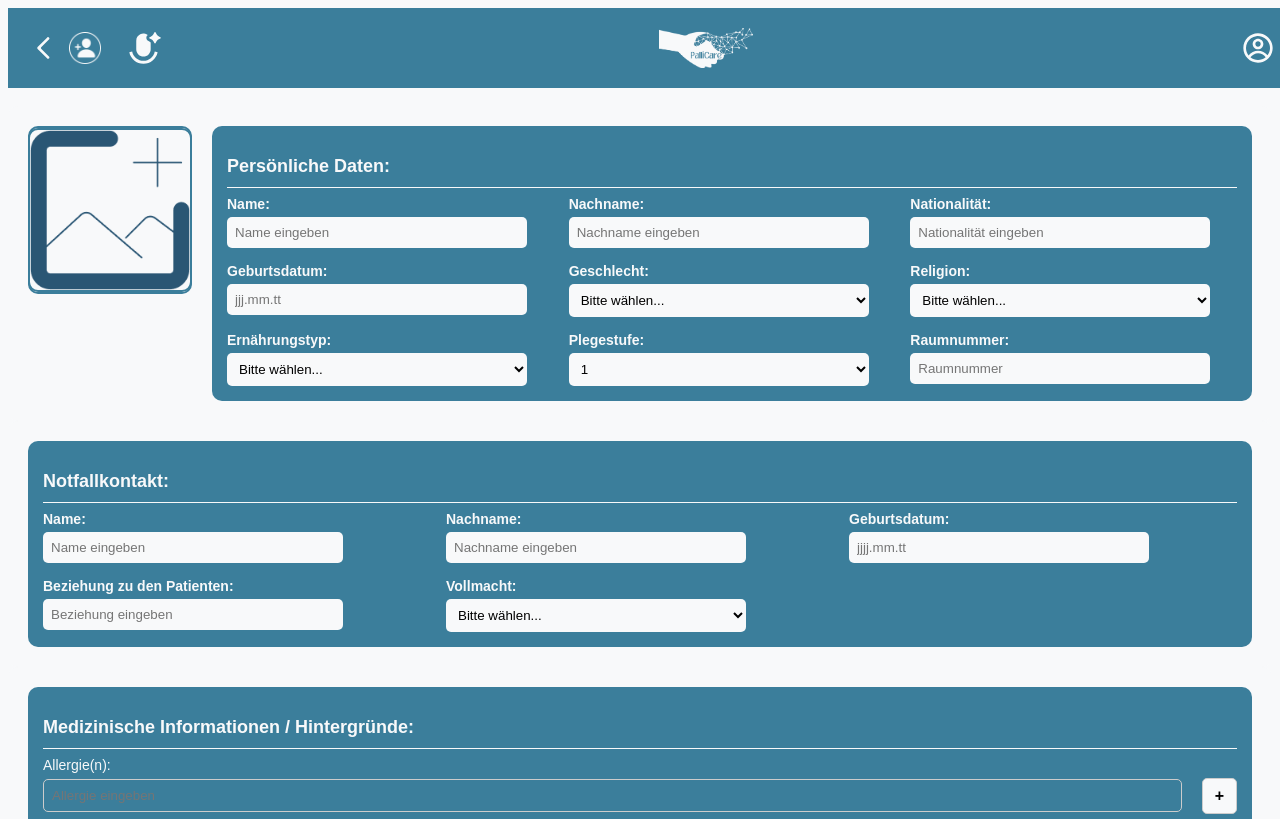
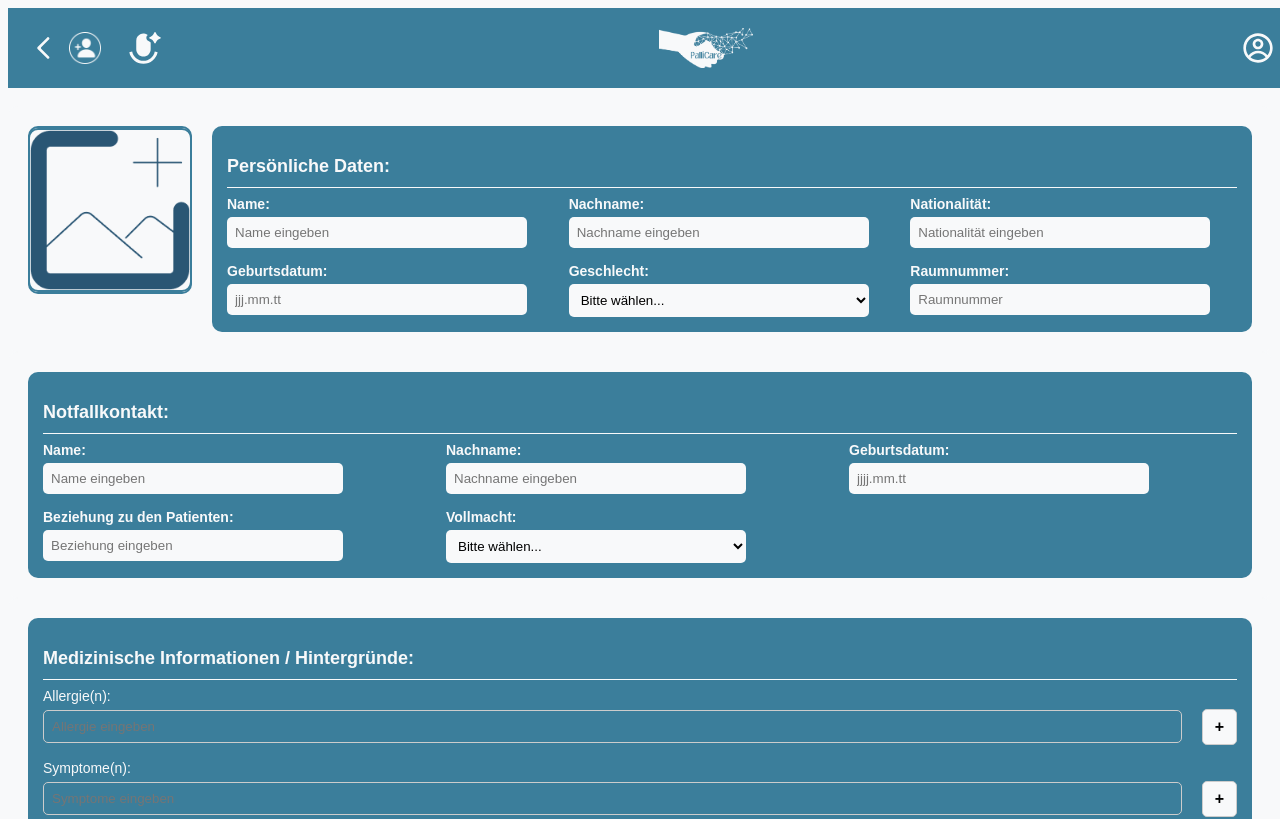
Before and after one commit to Palicare/Frontend, a React (Vite) app: page /adduser in a window 1280 px wide. Shown: the top 819 px of the page. Built offline with nearby package versions, Linux system fonts and the light colour scheme.

Commit message:
saves image and inputs when switching between camera and inputs

```diff
--- a/src/App.jsx
+++ b/src/App.jsx
@@ -15,7 +15,7 @@ export default function App() {
                 <Route path="/patientenprofile" element={<Patientenprofile/>}/>
                 <Route path="/assistant/:patientId" element={<Assistant/>}/>
                 <Route path="/adduser" element={<AddUserPage/>}/>
-                <Route path="/addUser/camera/:patientId" element={<CameraView/>}/>
+                <Route path="/addUser/camera/" element={<CameraView/>}/>
             </Routes>
         </Router>
     )
--- a/src/components/BasicInfoForm.jsx
+++ b/src/components/BasicInfoForm.jsx
@@ -1,12 +1,21 @@
-import { useNavigate } from 'react-router-dom';
+import { useNavigate, useLocation } from "react-router-dom";
+import { useEffect } from "react";
 import "../styles/AddUserPage.css";
 import AddCamera from "../Assets/AddCamera.png";
 
-const BasicInforForm = ({patientData, setPatientData}) => {
+const BasicInforForm = ({ patientData, setPatientData }) => {
+  const navigate = useNavigate();
+  const location = useLocation(); // Get navigation state
 
-  const navigate = useNavigate();
+  useEffect(() => {
+    if (location.state && location.state.capturedImage) {
+      setPatientData((prevData) => ({
+        ...prevData,
+        profileImage: location.state.capturedImage, // Save image in patientData
+      }));
+    }
+  }, [location.state, setPatientData]);
 
-    // 处理输入框变化
   const handleChange = (e) => {
     const { name, value } = e.target;
     setPatientData((prevData) => ({
@@ -16,48 +25,48 @@ const BasicInforForm = ({patientData, setPatientData}) => {
   };
 
   const handleImageClick = () => {
-      // Navigiert zur Kamera-Seite
-      navigate(`/adduser/camera/${patientData.id}`);
+    navigate(`/adduser/camera/`);
   };
 
   return (
     <div className="personal-data-container">
-          {/* Upload  upload-icon */}
+      {/* Upload Image Section */}
       <div className="image-upload" onClick={handleImageClick}>
-            <img src={AddCamera} alt="Upload Image" className="image-upload" />
+        <img
+          src={patientData.profileImage || AddCamera} // Use uploaded image if available
+          alt="Upload Image"
+          className="image-upload"
+        />
       </div>
 
-          {/* Personal Info */}
+      {/* Personal Info Form */}
       <div className="personal-data-form">
         <h2 className="form-title">Persönliche Daten:</h2>
         <hr className="linie-divider" />
-
         <div className="form-grid">
-
           <div className="form-group">
-                <label className=".form-group label">Name:</label>
-                <input className=".form-group input"type="text" placeholder="Name eingeben" name="firstName" value={patientData.firstName|| ""} onChange={handleChange}
-               />
+            <label>Name:</label>
+            <input type="text" placeholder="Name eingeben" name="firstName" value={patientData.firstName || ""} onChange={handleChange} />
           </div>
 
           <div className="form-group">
-                <label className=".form-group label">Nachname:</label>
-                <input type="text" placeholder="Nachname eingeben" name="lastName" value={patientData.lastName|| ""} onChange={handleChange} />
+            <label>Nachname:</label>
+            <input type="text" placeholder="Nachname eingeben" name="lastName" value={patientData.lastName || ""} onChange={handleChange} />
           </div>
 
           <div className="form-group">
-                <label className=".form-group label">Nationalität:</label>
-                <input type="text" placeholder="Nationalität eingeben"  name="nationality" value={patientData.nationality|| ""} onChange={handleChange}   />
+            <label>Nationalität:</label>
+            <input type="text" placeholder="Nationalität eingeben" name="nationality" value={patientData.nationality || ""} onChange={handleChange} />
           </div>
 
           <div className="form-group">
-                <label className=".form-group label">Geburtsdatum:</label>
-                <input  type="text" placeholder="jjj.mm.tt" name="birthDate" value={patientData.birthDate|| ""} onChange={handleChange} />
+            <label>Geburtsdatum:</label>
+            <input type="text" placeholder="jjj.mm.tt" name="birthDate" value={patientData.birthDate || ""} onChange={handleChange} />
           </div>
 
           <div className="form-group">
             <label>Geschlecht:</label>
-                <select name="gender" value={patientData.gender} onChange={handleChange}>
+            <select name="gender" value={patientData.gender || ""} onChange={handleChange}>
               <option value="" disabled hidden>Bitte wählen...</option>
               <option>Weiblich</option>
               <option>Männlich</option>
@@ -66,63 +75,12 @@ const BasicInforForm = ({patientData, setPatientData}) => {
           </div>
 
           <div className="form-group">
-                <label>Religion:</label>
-                <select name="religion" value={patientData.religion} onChange={handleChange}>
-                  <option value="" disabled hidden>Bitte wählen...</option>
-                  <option>Keine</option>
-                  <option>Christentum</option>
-                  <option>Islam</option>
-                  <option>Buddhism</option>
-                  <option>Hinduism</option>
-                  <option>Judaism</option>
-                  <option>Sikhism</option>
-                  <option>Taoism</option>
-                  <option>Zoroastrismus</option>
-                  <option>Shintoismus</option>
-                  <option>Andere</option>
-                </select>
-              </div>
-
-              <div className="form-group">
-                <label>Ernährungstyp:</label>
-                <select name="diet" value={patientData.diet} onChange={handleChange}>
-                <option value="" disabled hidden>Bitte wählen...</option>
-                <option>Normalkost</option>
-                <option>Hausmannskost</option>
-                <option>Vegetarisch</option>
-                <option>Vegan</option>
-                <option>Halal</option>
-                <option>Koscher</option>
-                <option>Diät</option>
-                <option>Glutenfreie Ernährung</option>
-                <option>Laktosefreie Ernährung</option>
-                <option>Andere</option>
-                </select>
-              </div>
-
-              <div className="form-group">
-                <label>Plegestufe:</label>
-                <select name="careLevel" value={patientData.careLevel} onChange={handleChange}>
-                <option value="" disabled hidden>Bitte wählen...</option>
-                <option>1</option>
-                <option>2 </option>
-                <option>3</option>
-                <option>4</option>
-                <option>5</option>
-                </select>
-              </div>
-
-              <div className="form-group">
-                <label className=".form-group label">Raumnummer:</label>
-                <input type="text" placeholder="Raumnummer" name="roomNumber" value={patientData.roomNumber|| ""} onChange={handleChange}  />
-              </div>
-
-
-
+            <label>Raumnummer:</label>
+            <input type="text" placeholder="Raumnummer" name="roomNumber" value={patientData.roomNumber || ""} onChange={handleChange} />
           </div>
         </div>
       </div>
-
+    </div>
   );
 };
 
--- a/src/pages/AddUserPage.jsx
+++ b/src/pages/AddUserPage.jsx
@@ -1,4 +1,3 @@
-
 import BasicInforForm from "../components/BasicInfoForm.jsx";
 import HeaderAddUser from "../components/HeaderAddUser.jsx";
 import NotfallkontaktForm from "../components/NotfallkontaktForm.jsx";
@@ -6,41 +5,75 @@ import PalliativepflegeForm from "../components/PalliativpflegeForm.jsx";
 import MedicalInfoForm from "../components/MedicalInfoForm.jsx";
 import SonstigeForm from "../components/SonstigeForm.jsx";
 import "../styles/AddUserPage.css";
-import { useRef, useState } from "react";
+import { useEffect, useState } from "react";
+import { useLocation, useNavigate } from "react-router-dom";
 
 const AddUserPage = () => {
-  const [patientData, setPatientData] = useState({
-        firstName: "",    //  改成后端数据库的字段名
-        lastName: "",     //
-        nationality: "",  //
-        birthdate: "",    //  YYYY-MM-DD
-        gender: "",       //
-        religion: "",     //
-        diet: "",         //
-        carelevel: "",    //
-        roomNumber: ""    //
+  const navigate = useNavigate();
+  const location = useLocation();
+
+  // Function to load data from sessionStorage (only during session)
+  const loadStoredData = (key, defaultValue) => {
+    const storedData = sessionStorage.getItem(key);
+    return storedData ? JSON.parse(storedData) : defaultValue;
+  };
+
+  // Load state from sessionStorage or use default values
+  const [patientData, setPatientData] = useState(() => loadStoredData("patientData", {
+    firstName: "", lastName: "", nationality: "", birthdate: "",
+    gender: "", religion: "", diet: "", carelevel: "", roomNumber: "", profileImage: ""
+  }));
+
+  const [notfallData, setNotfallData] = useState(() => loadStoredData("notfallData", {
+    firstName: "", lastName: "", birthDate: "", relation: "", power: ""
+  }));
+
+  const [medicalData, setMedicalData] = useState(() => loadStoredData("medicalData", {
+    allergies: [], symptoms: []
+  }));
+
+  const [pflegebedarf, setPflegebedarf] = useState(() => loadStoredData("pflegebedarf", {
+    careNeeds: []
+  }));
+
+  const [sonstigeData, setSonstigeData] = useState(() => loadStoredData("sonstigeData", {
+    misc: ""
+  }));
+
+  // Save data to sessionStorage on change
+  useEffect(() => sessionStorage.setItem("patientData", JSON.stringify(patientData)), [patientData]);
+  useEffect(() => sessionStorage.setItem("notfallData", JSON.stringify(notfallData)), [notfallData]);
+  useEffect(() => sessionStorage.setItem("medicalData", JSON.stringify(medicalData)), [medicalData]);
+  useEffect(() => sessionStorage.setItem("pflegebedarf", JSON.stringify(pflegebedarf)), [pflegebedarf]);
+  useEffect(() => sessionStorage.setItem("sonstigeData", JSON.stringify(sonstigeData)), [sonstigeData]);
+
+  // 🔹 **Reset data when the user navigates away (even by manually entering a URL)**
+  useEffect(() => {
+    const allowedPaths = ["/adduser", "/adduser/camera"];
+
+    if (!allowedPaths.includes(location.pathname)) {
+      console.log("Navigated outside of AddUserPage. Resetting data...");
+
+      sessionStorage.removeItem("patientData");
+      sessionStorage.removeItem("notfallData");
+      sessionStorage.removeItem("medicalData");
+      sessionStorage.removeItem("pflegebedarf");
+      sessionStorage.removeItem("sonstigeData");
+
+      // Also reset local state
+      setPatientData({
+        firstName: "", lastName: "", nationality: "", birthdate: "",
+        gender: "", religion: "", diet: "", carelevel: "", roomNumber: "", profileImage: ""
       });
 
-  const [notfallData, setNotfallData] = useState({//2 Teil
-    firstName: "",
-    lastName: "",
-    birthDate: "",
-    relation: "",
-    // telefonnummer: "",
-    power: "",
-});
+      setNotfallData({ firstName: "", lastName: "", birthDate: "", relation: "", power: "" });
+      setMedicalData({ allergies: [], symptoms: [] });
+      setPflegebedarf({ careNeeds: [] });
+      setSonstigeData({ misc: "" });
+    }
+  }, [location]); // Runs on route change **and** page load
 
-  const[medicalData, setMedicalData] = useState({allergies: [],  symptoms: []});//
-  const [pflegebedarf, setPflegebedarf] = useState({ careNeeds: [] });  //
-
-
-  const [sonstigeData, setSonstigeData] = useState({
-    misc:" ",
-    // vorliebe: " ",
-    // abneigung:" ",
-  })
-
-
+  // Handle form submission
   const handleSubmit = async () => {
     const patientFormData = {
       firstName: patientData.firstName,
@@ -59,7 +92,6 @@ const AddUserPage = () => {
     };
 
     try {
-    // Upload AllDaten-Json
       const response = await fetch("http://localhost:8080/patients", {
         method: "POST",
         headers: { "Content-Type": "application/json" },
@@ -73,15 +105,14 @@ const AddUserPage = () => {
       }
 
       const patientDataResponse = await response.json();
-    const patientId = patientDataResponse.id; // 🔹 获取创建的 `patientId`
+      const patientId = patientDataResponse.id;
       console.log("Neuer Patient ID:", patientId);
       console.log("Gesendete Patientendaten:", patientFormData);
 
-
-    // wenn image vorhanden
-    if (patientData.foto) {
+      // If an image was taken, upload it
+      if (patientData.profileImage) {
         const imageFormData = new FormData();
-        imageFormData.append("file", patientData.foto);
+        imageFormData.append("file", patientData.profileImage);
 
         const imageResponse = await fetch(`http://localhost:8080/patients/${patientId}/profile-picture`, {
           method: "POST",
@@ -96,10 +127,16 @@ const AddUserPage = () => {
 
       alert("Patient erfolgreich erstellt!");
 
-    // Leern alle Daten
+      // Clear all data after successful submission
+      sessionStorage.removeItem("patientData");
+      sessionStorage.removeItem("notfallData");
+      sessionStorage.removeItem("medicalData");
+      sessionStorage.removeItem("pflegebedarf");
+      sessionStorage.removeItem("sonstigeData");
+
       setPatientData({
         firstName: "", lastName: "", nationality: "", birthdate: "",
-        gender: "", religion: "", diet: "", carelevel: "", roomNumber: ""
+        gender: "", religion: "", diet: "", carelevel: "", roomNumber: "", profileImage: ""
       });
 
       setNotfallData({ firstName: "", lastName: "", birthDate: "", relation: "", power: "" });
@@ -117,22 +154,18 @@ const AddUserPage = () => {
     <>
       <HeaderAddUser />
       <br />
-    {/* 传递 patientData 和 setPatientData 作为 props */}
       <BasicInforForm patientData={patientData} setPatientData={setPatientData} />
       <NotfallkontaktForm notfallData={notfallData} setNotfallData={setNotfallData} />
       <MedicalInfoForm medicalData={medicalData} setMedicalData={setMedicalData} />
       <PalliativepflegeForm pflegebedarf={pflegebedarf || { careNeeds: [] }} setPflegebedarf={setPflegebedarf} />
-
       <SonstigeForm sonstigeData={sonstigeData} setSonstigeData={setSonstigeData} />
 
       <div className="button-container">
-        <button className="cancel-button" onClick={() => window.history.back()}>Abbrechen</button>
+        <button className="cancel-button" onClick={() => navigate("/")}>Abbrechen</button>
         <button className="save-button" onClick={handleSubmit}>Speichern</button>
       </div>
     </>
-
   );
-
 };
 
 export default AddUserPage;
```
Also changed, not shown: src/pages/CameraView.jsx (+8 -1 lines). Lines whose indentation alone changed are shown as unchanged.
